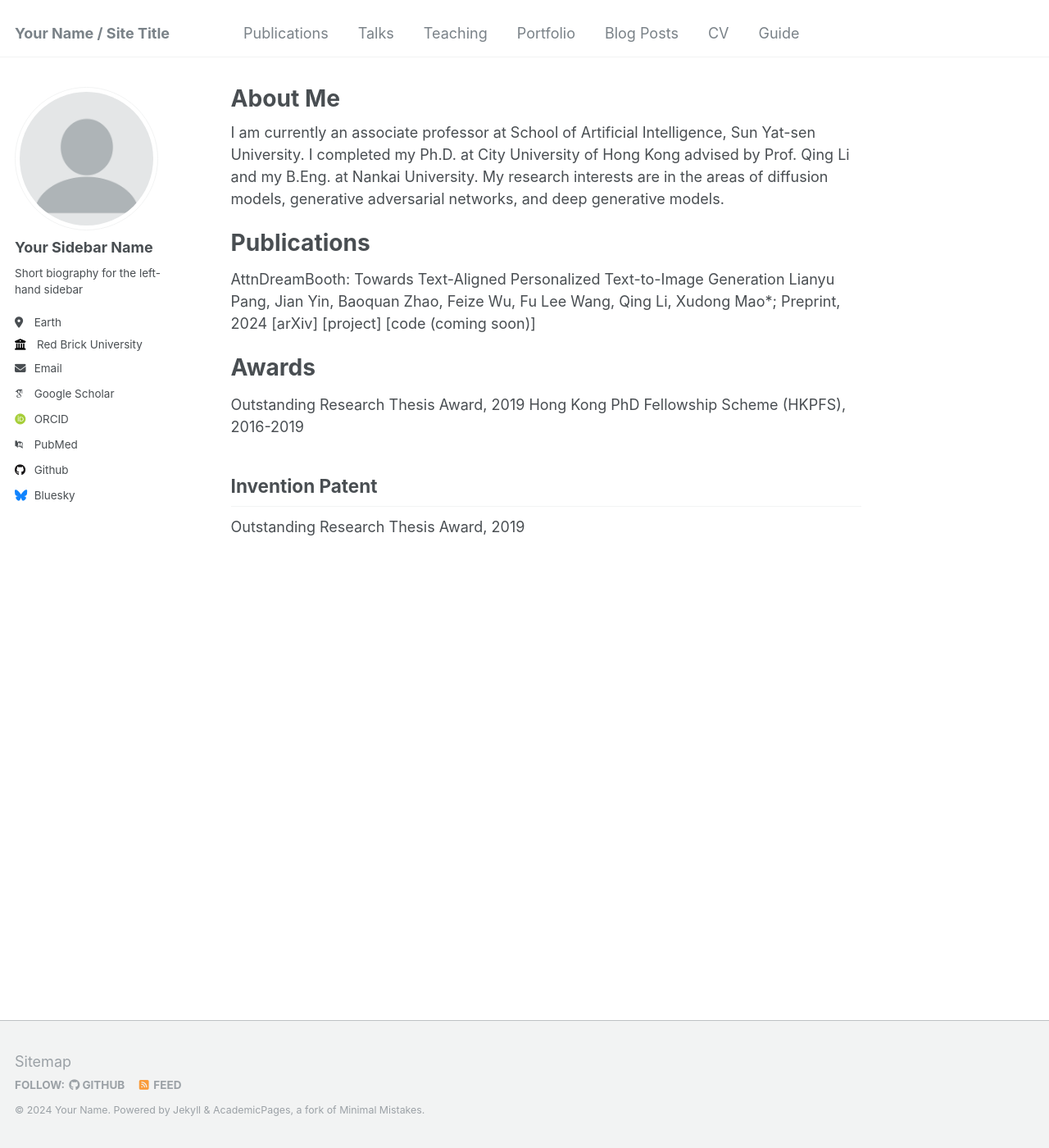
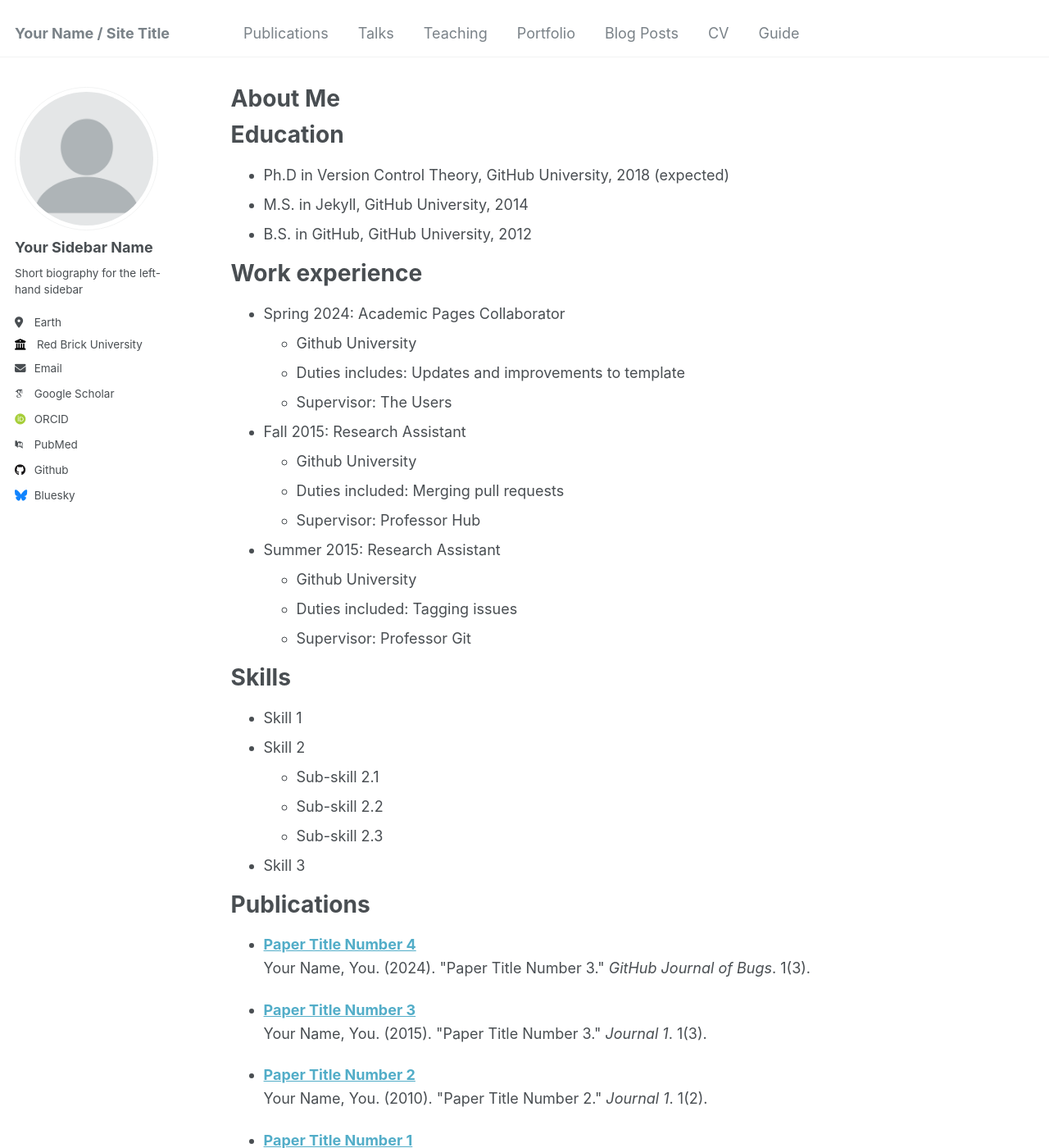
Before and after one commit to kenter1643/YikunChen, a Jekyll site: the page built from _pages/about.md, in a window 1280 px wide and 1400 px high. Shown: the whole window at 82% size. Built offline with Jekyll 4.4.1, drawn with Linux system fonts in a browser that asks for light colours; some web fonts are replaced; some of the changed text lies outside the part shown.

Commit message:
Update about.md

```diff
--- a/_pages/about.md
+++ b/_pages/about.md
@@ -7,20 +7,56 @@ redirect_from:
   - /about.html
 ---
 
-I am currently an associate professor at School of Artificial Intelligence, Sun Yat-sen University. I completed my Ph.D. at City University of Hong Kong advised by Prof. Qing Li and my B.Eng. at Nankai University. My research interests are in the areas of diffusion models, generative adversarial networks, and deep generative models.
+Education
+======
+* Ph.D in Version Control Theory, GitHub University, 2018 (expected)
+* M.S. in Jekyll, GitHub University, 2014
+* B.S. in GitHub, GitHub University, 2012
+
+Work experience
+======
+* Spring 2024: Academic Pages Collaborator
+  * Github University
+  * Duties includes: Updates and improvements to template
+  * Supervisor: The Users
+
+* Fall 2015: Research Assistant
+  * Github University
+  * Duties included: Merging pull requests
+  * Supervisor: Professor Hub
+
+* Summer 2015: Research Assistant
+  * Github University
+  * Duties included: Tagging issues
+  * Supervisor: Professor Git
+
+Skills
+======
+* Skill 1
+* Skill 2
+  * Sub-skill 2.1
+  * Sub-skill 2.2
+  * Sub-skill 2.3
+* Skill 3
 
 Publications
 ======
-AttnDreamBooth: Towards Text-Aligned Personalized Text-to-Image Generation
-Lianyu Pang, Jian Yin, Baoquan Zhao, Feize Wu, Fu Lee Wang, Qing Li, Xudong Mao*;
-Preprint, 2024
-[arXiv] [project] [code (coming soon)]
+  <ul>{% for post in site.publications reversed %}
+    {% include archive-single-cv.html %}
+  {% endfor %}</ul>
 
-Awards
+Talks
 ======
-Outstanding Research Thesis Award, 2019
-Hong Kong PhD Fellowship Scheme (HKPFS), 2016-2019
+  <ul>{% for post in site.talks reversed %}
+    {% include archive-single-talk-cv.html  %}
+  {% endfor %}</ul>
 
-Invention Patent
-------
-Outstanding Research Thesis Award, 2019
+Teaching
+======
+  <ul>{% for post in site.teaching reversed %}
+    {% include archive-single-cv.html %}
+  {% endfor %}</ul>
+
+Service and leadership
+======
+* Currently signed in to 43 different slack teams
```
